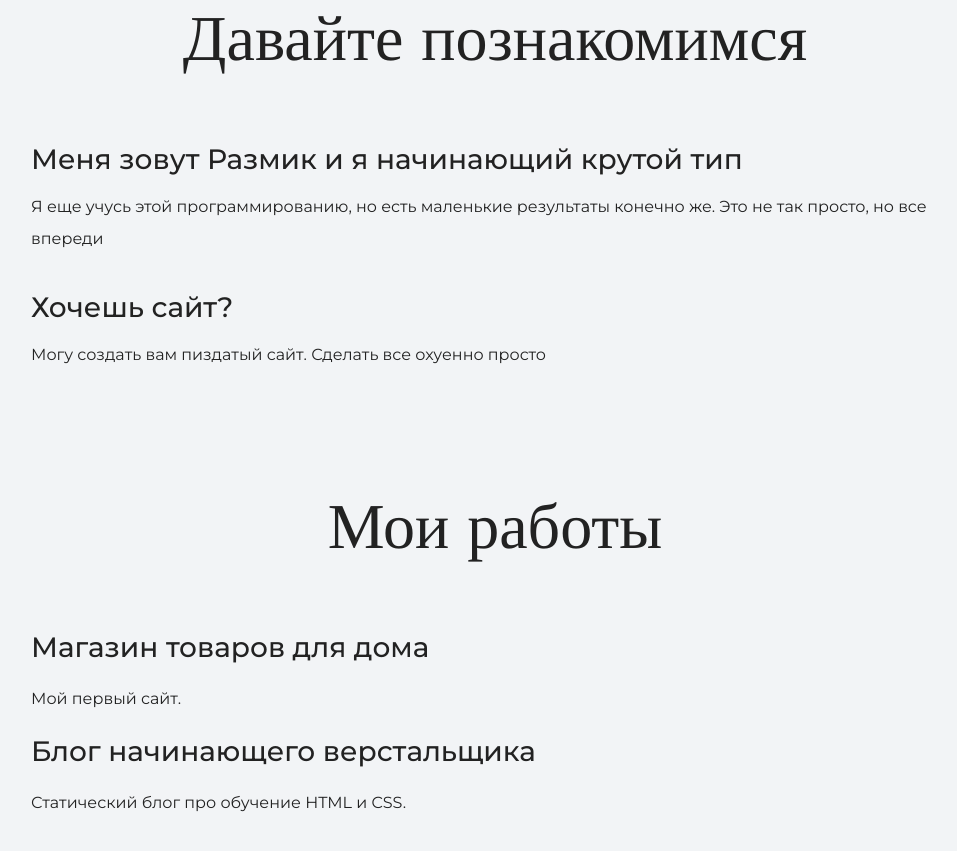
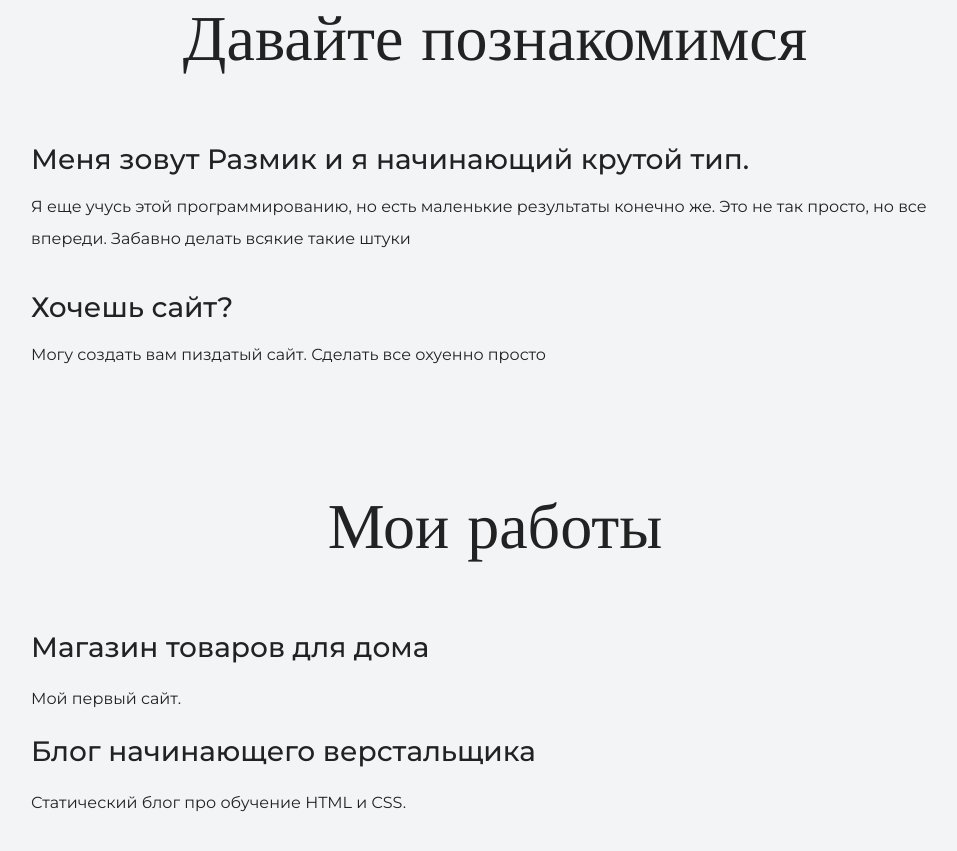
Before and after one commit to Razmik1988/my_profile, a plain HTML site: page index.html in a window 1280 px wide. Shown: the part 1129-1980 px from the top of the page, without its empty margins (145-1102 px from the left). Drawn offline with nearby package versions, Linux system fonts and the light colour scheme.

Commit message:
изменили текст

```diff
--- a/index.html
+++ b/index.html
@@ -24,8 +24,8 @@
     <section class="intro">
 	<div class="container">
       <h2 class="subheading">Давайте познакомимся</h2>
-      <h3>Меня зовут Размик и я начинающий крутой тип</h3>
-      <p>Я еще учусь этой программированию, но есть маленькие результаты конечно же. Это не так просто, но все впереди</p>
+      <h3>Меня зовут Размик и я начинающий крутой тип.</h3>
+      <p>Я еще учусь этой программированию, но есть маленькие результаты конечно же. Это не так просто, но все впереди. Забавно делать всякие такие штуки</p>
       <h3>Хочешь сайт?</h3>
       <p>Могу создать вам пиздатый сайт. Сделать все охуенно просто</p>
 	  </div>
```
